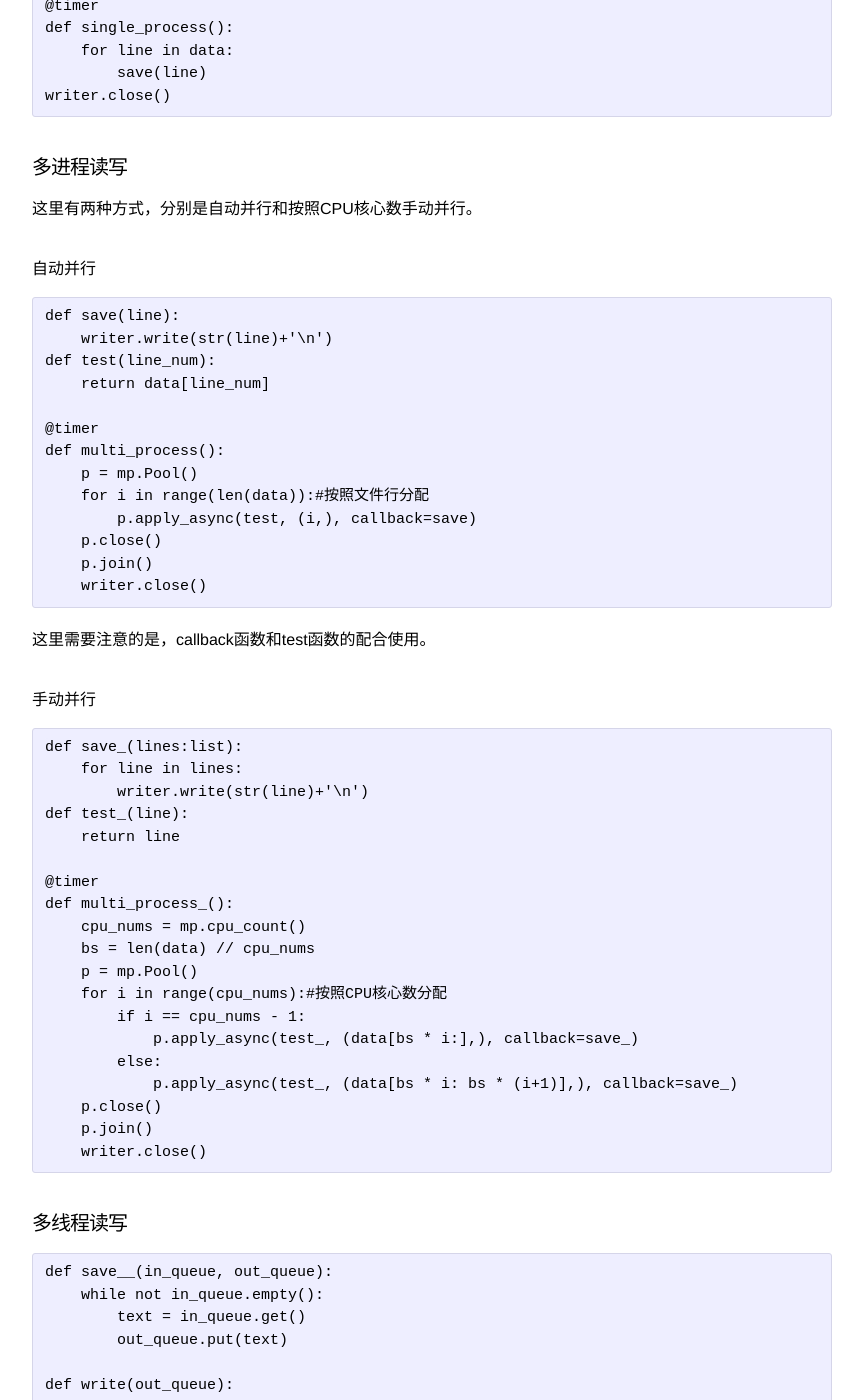
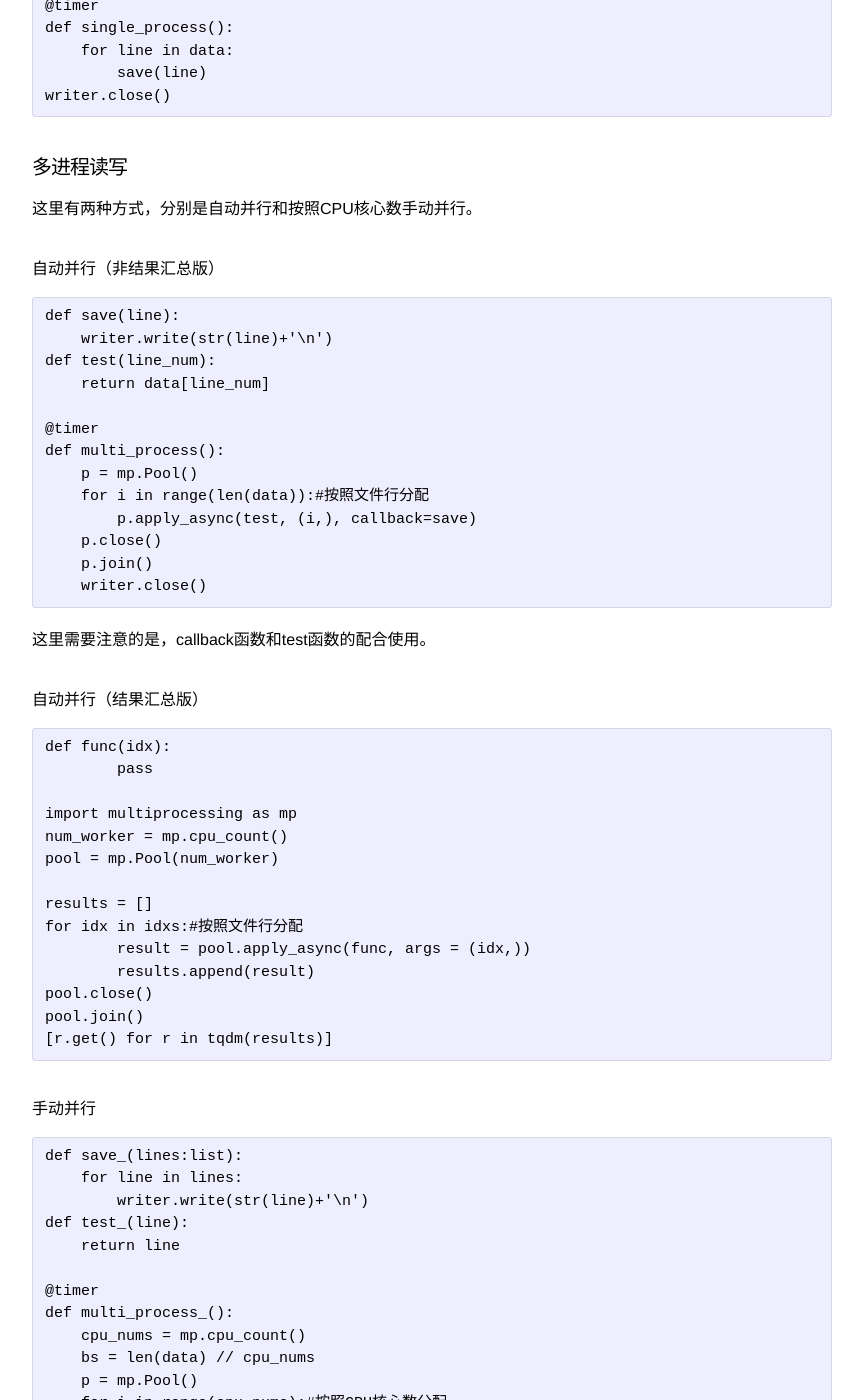
Before and after one commit to zhpmatrix/zhpmatrix.github.io, a Jekyll site: the page built from _posts/2020-03-21-speed-up.md, in a window 1280 px wide and 1400 px high, scrolled down 582 px. Shown: the whole window, without its empty margins (208-1071 px from the left). Built offline with Jekyll 4.4.1, drawn with Linux system fonts in a browser that asks for light colours; comment, search, counter and statistics services are not loaded.

Commit message:
add new method about mp

````diff
--- a/_posts/2020-03-21-speed-up.md
+++ b/_posts/2020-03-21-speed-up.md
@@ -30,7 +30,7 @@ writer.close()
 
 这里有两种方式，分别是自动并行和按照CPU核心数手动并行。
 
-##### 自动并行
+##### 自动并行（非结果汇总版）
 
 ```
 def save(line):
@@ -48,6 +48,27 @@ def multi_process():
     writer.close()
 ```
 这里需要注意的是，callback函数和test函数的配合使用。
+
+
+##### 自动并行（结果汇总版）
+
+```
+def func(idx):
+	pass
+
+import multiprocessing as mp
+num_worker = mp.cpu_count()
+pool = mp.Pool(num_worker)
+
+results = []
+for idx in idxs:#按照文件行分配
+	result = pool.apply_async(func, args = (idx,))
+	results.append(result)
+pool.close()
+pool.join()
+[r.get() for r in tqdm(results)]
+```
+
 
 ##### 手动并行
 
````
